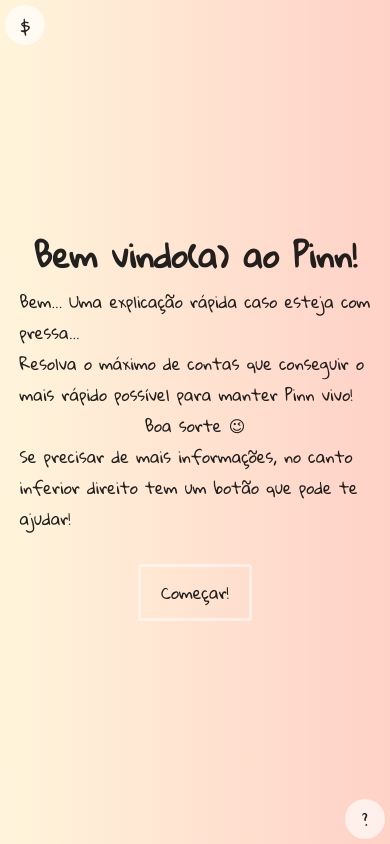
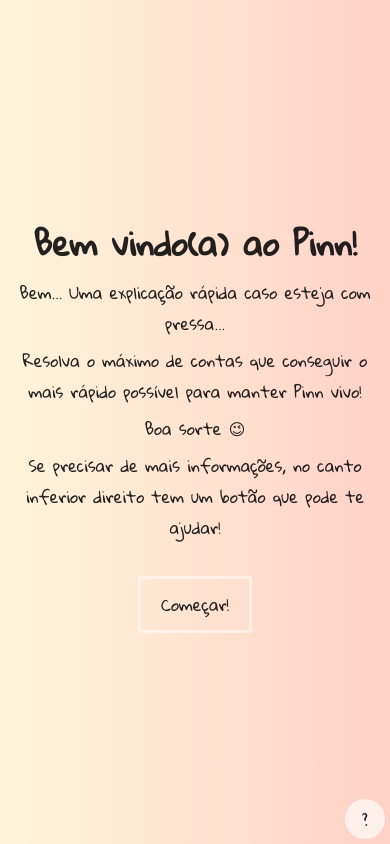
Before and after one commit to joaopedrov0/pinn, a plain HTML site: page index.html in a window 390 px wide. Drawn offline with Linux system fonts and the light colour scheme.

Commit message:
arrumei algumas coisas do front

```diff
--- a/styles/info.css
+++ b/styles/info.css
@@ -10,7 +10,7 @@
     align-items: center;
     border-radius: 50%;
 
-    z-index: 5;
+    z-index: 6;
 }
 
 .info-btn:hover{
--- a/styles/mobile.css
+++ b/styles/mobile.css
@@ -1,10 +1,13 @@
 @media screen and (max-width: 960px){
     .math{
         bottom: 1vh;
-        height: 230px;
+        /* height: 230px; */
+        min-height: 100px;
         top: auto;
-        margin: auto;
+        margin: 5px auto;
         position: static;
+        padding: 5px;
+        justify-content: start;
     }
     .shopping{
         left: -100%;
@@ -16,7 +19,16 @@
         max-width: 100vw;
         max-height: 100vh;
         overflow-x: hidden;
+        overflow-y: auto;
+        align-items: start;
     }
+    body > .wrap{
+        margin: 10px auto;
+    }
+
+    /* body > .wrap > *{
+        margin: 10px 0;
+    } */
     .statusArea{
         margin-top: -50px;
     }
@@ -26,7 +38,7 @@
     h2{
         font-size: 16px;
     }
-    h3{
+    .math h3{
         font-size: 11px;
     }
     .mobile{
@@ -45,7 +57,7 @@
         border-radius: 50%;
         transition: ease 200ms;
 
-        z-index: 5;
+        z-index: 4;
     }
 
     .button-shop::before{
@@ -78,4 +90,9 @@
     .lastest{
         font-size: 12px;
     }
+    .initial p{
+        text-align: center;
+        font-size: 1rem;
+        margin: 3px 0px;
+    }
 }
```
